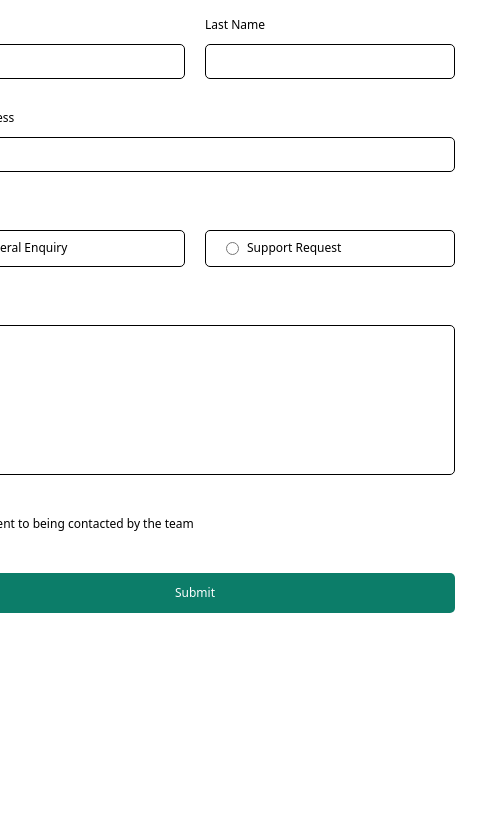
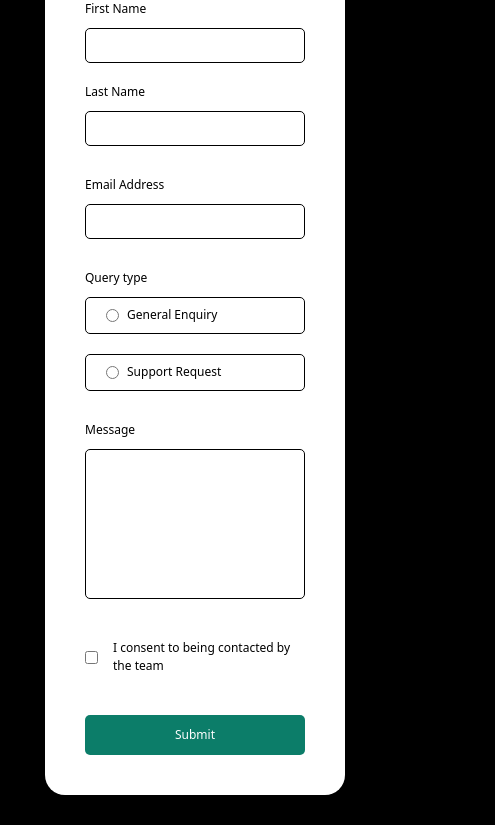
Before and after one commit to Bofi1/form, a website: page src/index.html in a window 390 px wide. Shown: the part 145-970 px from the top of the page, 495 px wide, since content can reach past the window. Before the commit the page ends 844 px from the top, so only its background shows below. Drawn offline with Linux system fonts and the light colour scheme.

Commit message:
responsive added

```diff
--- a/src/index.html
+++ b/src/index.html
@@ -1,27 +1,27 @@
 <!DOCTYPE html>
-<html lang="en" class="flex justify-center items-center h-full">
+<html lang="en" class="flex justify-center sm:items-center md:h-full">
 <head>
     <meta charset="UTF-8">
     <meta name="viewport" content="width=device-width, initial-scale=1.0">
     <link rel="stylesheet" href="output.css">
     <title>Document</title>
 </head>
-<body class="sm:bg-[#E0F1E7]">
+<body class="bg-black sm:bg-[#E0F1E7]">
 
-<div class="w-[600px]  bg-white p-[40px] rounded-[20px]">
+<div class="w-[300px] sm:w-[600px] ssm:w-[450px] bg-white p-[40px] rounded-[20px] my-[30px]"> <!-- Contenedor -->
 
 
     <div class="text-[30px] text-black w-full mb-[30px] font-bold">Contact Us</div> <!-- Contact us -->
 
 
-    <div class=" flex justify-center mb-[30px]"> <!-- 1st & last name -->
+    <div class=" sm:flex justify-center mb-[30px]"> <!-- 1st & last name -->
 
-        <div class="w-full mr-[10px] bg">
+        <div class="w-full sm:mr-[10px] bg mb-[20px] sm:mb-[0px]">
             <p class="text-[12px] mb-[10px]">First Name</p>
             <input type="text" class="w-full h-[35px] rounded-[5px] outline-none border border-black px-[10px] text-[12px]">
         </div>
 
-        <div class="w-full ml-[10px]">
+        <div class="w-full sm:ml-[10px]">
             <p class="text-[12px] mb-[10px]">Last Name</p>
             <input type="text" class="w-full h-[35px] rounded-[5px] outline-none border border-black px-[10px] text-[12px]">
         </div>
@@ -40,13 +40,13 @@
     <div class="mb-[30px]"> <!-- Query type -->
         <p class="text-[12px] mb-[10px]">Query type</p>
 
-        <div class="flex">
-            <div class="w-full mr-[10px] bg-white px-[20px] outline-none border border-black flex items-center rounded-[5px]">
+        <div class="sm:flex">
+            <div class="w-full sm:mr-[10px] bg-white px-[20px] outline-none border border-black flex items-center rounded-[5px] mb-[20px] sm:mb-[0px]">
                 <input class="mr-[8px] h-[35px]" type="radio" name="query-type" id="first-qt">
                 <label for="first-qt" class="relative bottom-[1px] text-[12px]">General Enquiry</label>
             </div>
 
-            <div class="w-full ml-[10px] bg-white px-[20px] outline-none border border-black flex items-center rounded-[5px]">
+            <div class="w-full sm:ml-[10px] bg-white px-[20px] outline-none border border-black flex items-center rounded-[5px]">
                 <input class="mr-[8px] h-[35px]" type="radio" name="query-type" id="second-qt">
                 <label for="second-qt" class="relative bottom-[1px] text-[12px]">Support Request</label>
             </div>
--- a/tailwind.config.js
+++ b/tailwind.config.js
@@ -2,7 +2,14 @@
 module.exports = {
   content: ["./src/**/*.{html,js}"],
   theme: {
-    extend: {},
+    extend: {
+      screens:{
+        'sm': '650px',
+        'ssm': '500px',
+        'md': '1500px'
+
+      }
+    },
   },
   plugins: [],
 }
```
Also changed, not shown: src/output.css.
